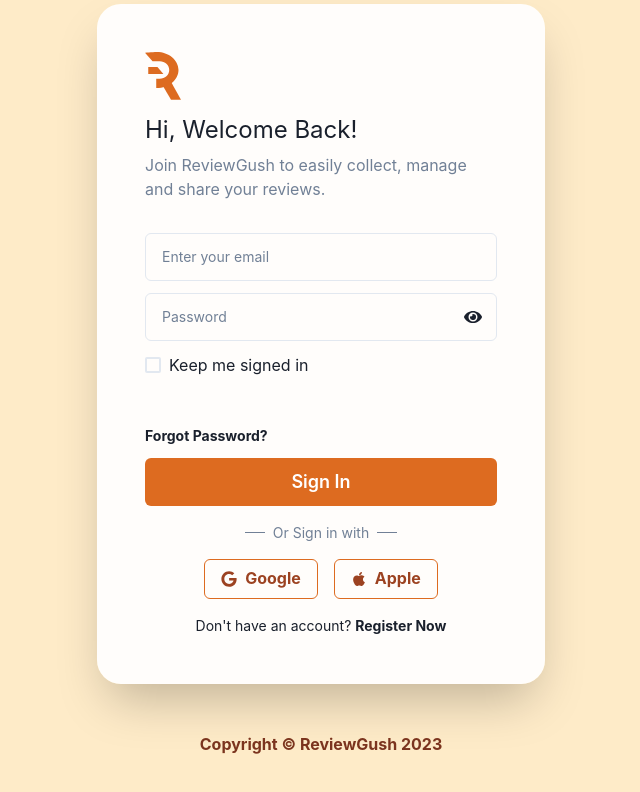
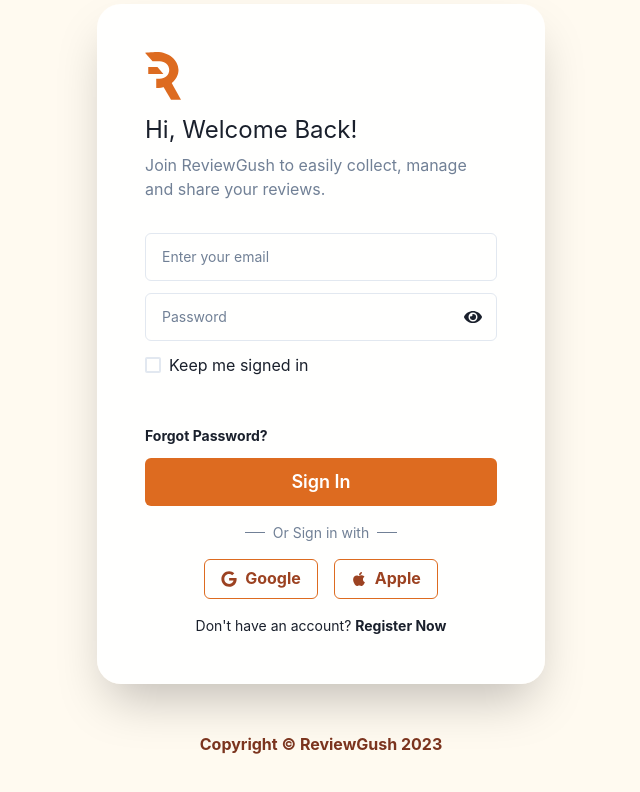
Before and after one commit to cremirdevio/reviewgush-web, a Next.js app: page /auth/login in a window 1280 px wide. Shown: the top 792 px of the page, without its empty margins (319-959 px from the left). Built offline with nearby package versions, Linux system fonts and the light colour scheme.

Commit message:
style: auth layout bg updated

```diff
--- a/src/components/auth-layout.tsx
+++ b/src/components/auth-layout.tsx
@@ -11,7 +11,7 @@
       py={[`0`]}
       flexDir={`column`}
       h={`100vh`}
-      bgColor={`orange.100`}
+      bgColor={`orange.50`}
       justifyContent={`center`}
       alignItems={`center`}
     >
```
